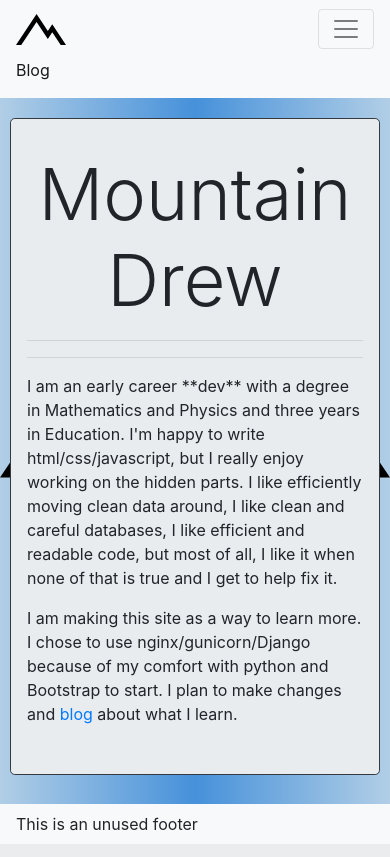
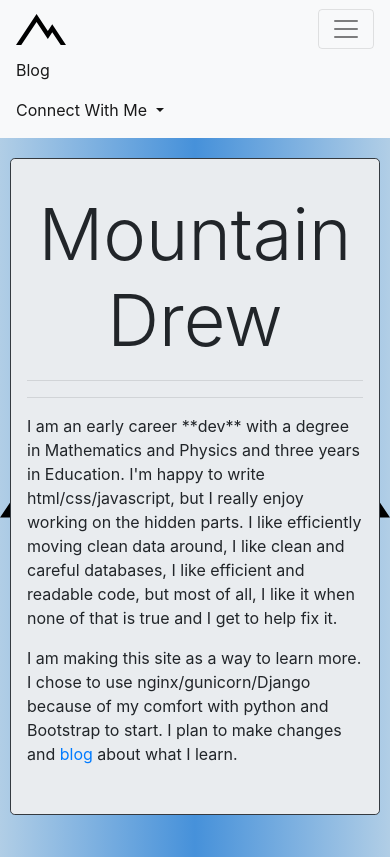
Before and after one commit to aduncan314/mountaindrew, a Django app: page / in a window 390 px wide, after a click that opens the changed part. Run offline with Django 3.2, Linux system fonts and the light colour scheme; parts of the project's set-up code (start-up, migrations or seed data) failed here and were passed over; some libraries are stand-ins or nearby versions.

Commit message:
remove empty footer; clean up comments; better collapsing on small screen

```diff
--- a/templates/base.html
+++ b/templates/base.html
@@ -4,17 +4,20 @@
 <html lang="en">
 <head>
     <meta charset="UTF-8">
+    {# For Mobile? #}
+    <meta name="viewport" content="width=device-width, initial-scale=1">
     <title>My Resume and CV</title>
     <link rel="stylesheet" href="https://stackpath.bootstrapcdn.com/bootstrap/4.3.1/css/bootstrap.min.css"
           integrity="sha384-ggOyR0iXCbMQv3Xipma34MD+dH/1fQ784/j6cY/iJTQUOhcWr7x9JvoRxT2MZw1T" crossorigin="anonymous">
     <link rel="stylesheet" href="{% static "css/override_general.css" %}"/>
 </head>
 
+
 <body class="main-1">
 
 
 {#NAVBAR#}
-<nav class="navbar navbar-expand-lg navbar-light bg-light">
+<nav class="navbar navbar-expand-sm navbar-light bg-light">
 
     <a class="navbar-brand" href="{% url 'landing:index' %}"><img title="Home"
                                                                   style="width: 50px;"
@@ -29,18 +32,20 @@
     <div class="collapse navbar-collapse" id="navbarSupportedContent">
 
         <ul class="navbar-nav mr-auto">
-{#            <li class="nav-item active">#}
-            {#                <a class="nav-link" href="{% url 'landing:index' %}">Home</a>#}
-            {#            </li>#}
-
-            {#            <li class="nav-item active">#}
-            {#                <a class="nav-link" href="{% url 'landing:cv' %}">CV</a>#}
-            {#            </li>#}
-
-            <li class="nav-item active">
-                <a class="nav-link" href="{% url 'blog:Blog' %}">Blog</a>
+            <li class="nav-item active"><a class="nav-link" href="{% url 'blog:Blog' %}">Blog</a></li>
+            <li class="nav-item dropdown">
+                <a class="nav-link dropdown-toggle active" href="#" id="navbarDropdown" role="button"
+                   data-toggle="dropdown"
+                   aria-haspopup="true" aria-expanded="false">
+                    Connect With Me
+                </a>
+                <div class="dropdown-menu" aria-labelledby="navbarDropdown">
+                    <a class="dropdown-item" href="https://github.com/aduncan314">Github</a>
+                    <a class="dropdown-item" href="https://www.linkedin.com/in/andrew-duncan-5b2b24188/">LinkedIn</a>
+                </div>
             </li>
         </ul>
+
     </div>
 </nav>
 
@@ -63,8 +68,6 @@
 </div>
 
 
-{#FOOTER#}
-<footer class="border-1 fixed-bottom navbar navbar-expand-lg navbar-light bg-light">This is an unused footer</footer>
 <script src="{% static "/js/override_general.js" %}"></script>
 
 
```
